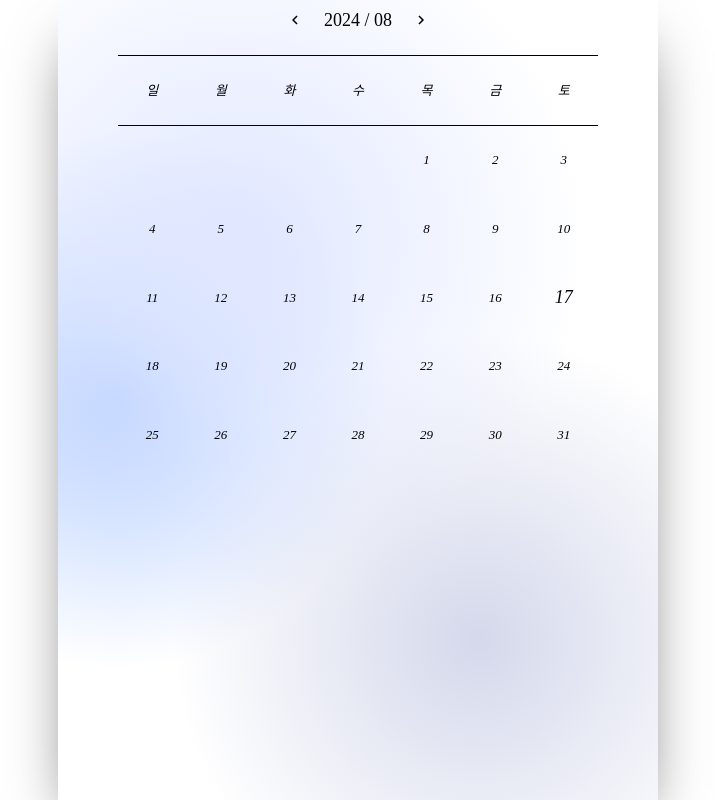
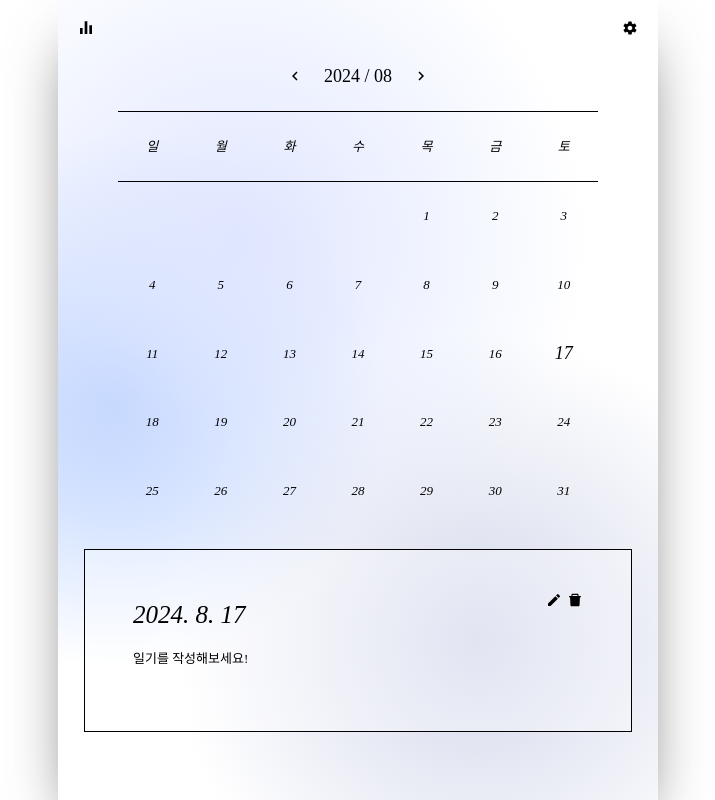
Before and after one commit to DigitalDiaryOrg/Diary, a Next.js app in the folder Front/: page /diary/2024-08-17 in a window 1280 px wide. Shown: the whole page, without its empty margins (282-997 px from the left). Built offline with nearby package versions, Linux system fonts and the light colour scheme; a web font is replaced by a local one.

Commit message:
feat: diaryViewer when no data

```diff
--- a/Front/src/app/diary/[id]/page.tsx
+++ b/Front/src/app/diary/[id]/page.tsx
@@ -1,4 +1,6 @@
+import Navigation from "../../../components/navigation/navigation";
 import Calendar from "../../../components/calendar/calendar";
+import DiaryViewer from "../../../components/diaryViewer/diaryViewer";
 
 interface DateParms {
   params: { id: string };
@@ -7,7 +9,9 @@ interface DateParms {
 export default function Diary({ params: { id } }: DateParms) {
   return (
     <>
+      <Navigation />
       <Calendar selectedDate={id} />
+      <DiaryViewer date={id} />
     </>
   );
 }
--- /dev/null
+++ b/Front/src/components/diaryViewer/diaryDate.tsx
@@ -0,0 +1,27 @@
+"use client";
+import styles from "../../styles/components/diaryViewer/diaryDate.module.css";
+
+import { MdEdit } from "react-icons/md";
+import { AiFillDelete } from "react-icons/ai";
+
+import { useRouter } from "next/navigation";
+import { format } from "date-fns";
+
+export default function DiaryDate({ date }) {
+  const router = useRouter();
+  const dateString = format(date, "yyyy. M. d");
+
+  const startEdit = () => {
+    router.push(`/diary/edit/${date}`);
+  };
+
+  return (
+    <div className={styles.container}>
+      <span className={styles.date}>{dateString}</span>
+      <div>
+        <MdEdit className={styles.btn} onClick={startEdit} />
+        <AiFillDelete className={styles.btn} />
+      </div>
+    </div>
+  );
+}
--- /dev/null
+++ b/Front/src/components/diaryViewer/diaryText.tsx
@@ -0,0 +1,5 @@
+import styles from "../../styles/components/diaryViewer/diaryText.module.css";
+
+export default function DiaryText({ text }) {
+  return <div className={styles.display}>{text}</div>;
+}
--- /dev/null
+++ b/Front/src/components/diaryViewer/diaryViewer.tsx
@@ -0,0 +1,25 @@
+"use client";
+import styles from "../../styles/components/diaryViewer/diaryViewer.module.css";
+
+import DiaryDate from "./diaryDate";
+import DiaryText from "./diaryText";
+
+import { useEffect, useState } from "react";
+
+export default function DiaryViewer({ date }) {
+  const [data, setData] = useState(null);
+
+  useEffect(() => {
+    const getData = localStorage.getItem(date);
+    setData(getData ? JSON.parse(getData) : null);
+  }, [date]);
+
+  return (
+    <>
+      <div className={styles.diary_viewer}>
+        <DiaryDate date={date} />
+        {data ? <></> : <DiaryText text={"일기를 작성해보세요!"} />}
+      </div>
+    </>
+  );
+}
--- /dev/null
+++ b/Front/src/components/navigation/navigation.tsx
@@ -0,0 +1,26 @@
+"use client";
+import styles from "../../styles/components/navigation/navigation.module.css";
+
+import { RiBarChartFill } from "react-icons/ri";
+import { IoMdSettings } from "react-icons/io";
+
+import { useRouter } from "next/navigation";
+
+export default function Navigation() {
+  const router = useRouter();
+
+  const gotoUser = () => {
+    router.push(`/settings`);
+  };
+
+  const gotoStats = () => {
+    router.push(`/stats`);
+  };
+
+  return (
+    <nav className={styles.nav}>
+      <RiBarChartFill className={styles.icon} onClick={gotoStats} />
+      <IoMdSettings className={styles.icon} onClick={gotoUser} />
+    </nav>
+  );
+}
--- /dev/null
+++ b/Front/src/styles/components/diaryViewer/diaryDate.module.css
@@ -0,0 +1,23 @@
+.container {
+  display: flex;
+  justify-content: space-between;
+}
+
+.container .emotion {
+  width: 50px;
+}
+
+.date {
+  font-size: var(--font-x-large);
+  font-family: var(--font-Hakgyoansim);
+  font-style: italic;
+  padding-top: 10px;
+}
+
+.btn {
+  padding-left: 5px;
+}
+
+.btn:hover {
+  cursor: pointer;
+}
--- /dev/null
+++ b/Front/src/styles/components/diaryViewer/diaryText.module.css
@@ -0,0 +1,6 @@
+.display {
+  line-height: 1.8;
+  line-break: anywhere;
+  text-align: justify;
+  font-size: var(--font-small);
+}
--- /dev/null
+++ b/Front/src/styles/components/diaryViewer/diaryViewer.module.css
@@ -0,0 +1,11 @@
+.diary_viewer {
+  display: flex;
+  flex-direction: column;
+  width: 75%;
+  padding: 7% 8% 10% 8%;
+  margin: 25px auto;
+  gap: 20px;
+  border: 1px solid black;
+
+  background-color: var(--color-transparent-white);
+}
--- /dev/null
+++ b/Front/src/styles/components/navigation/navigation.module.css
@@ -0,0 +1,11 @@
+.nav {
+  display: flex;
+  justify-content: space-between;
+  font-size: var(--font-medium);
+  color: black;
+  padding: 20px;
+}
+
+.icon:hover {
+  cursor: pointer;
+}
```
